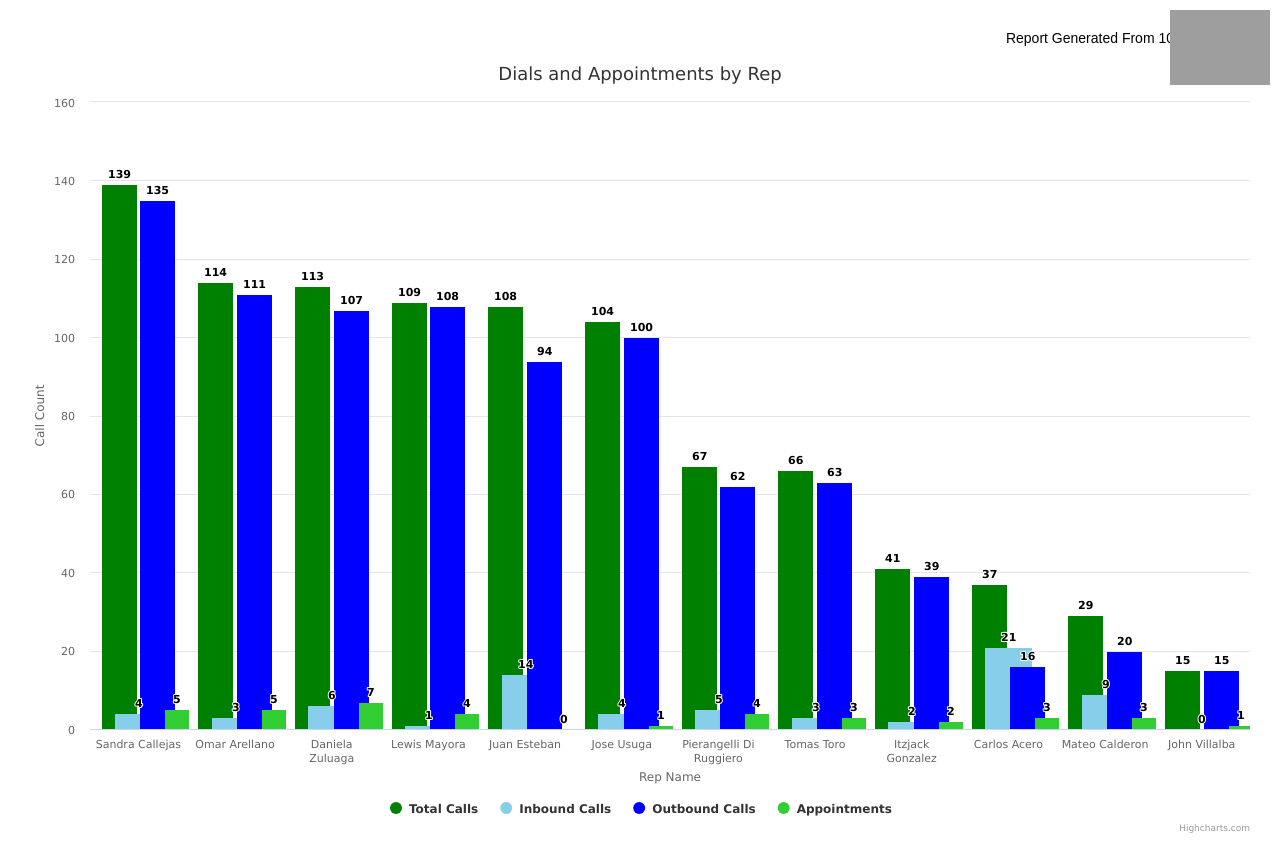
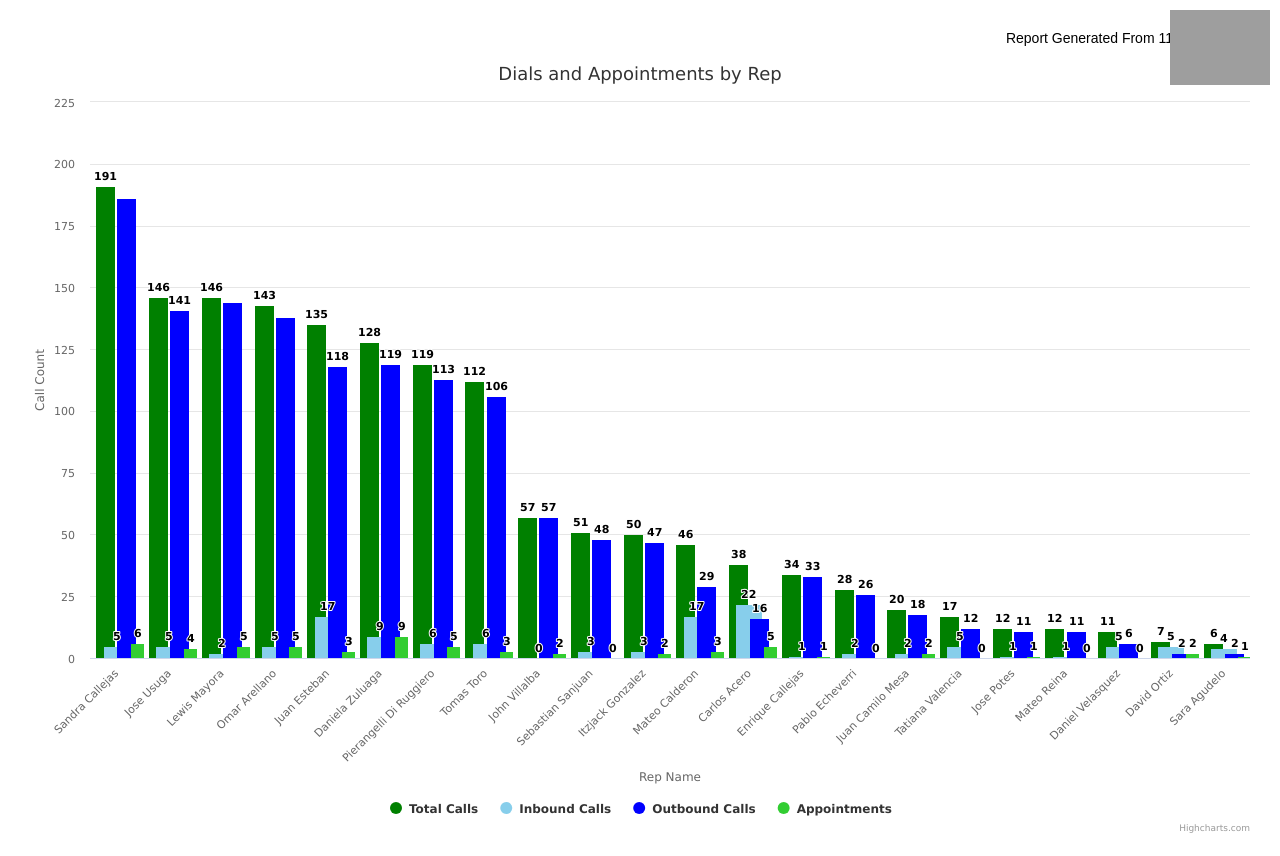
Before and after one commit to geomodi/DiALpptsSLS, a plain HTML site: page index.html in a window 1280 px wide. Drawn offline with nearby package versions, Linux system fonts and the light colour scheme; grey boxes are pictures that could not be loaded.

Commit message:
Update index.html

```diff
--- a/index.html
+++ b/index.html
@@ -37,7 +37,7 @@
 <body>
     <div class="container">
         <img src="https://github.com/geomodi/DiALpptsSLS/blob/main/wwbdc-logo.png?raw=true" alt="Company Logo" class="logo"> <!-- Logo added here -->
-        <div class="report-interval">Report Generated From 10AM to 11AM</div> <!-- Reporting interval added here -->
+        <div class="report-interval">Report Generated From 11AM to 12PM</div> <!-- Reporting interval added here -->
         <div id="container" style="height: 780px;"></div> <!-- Increased graph size by 30% -->
     </div>
 
@@ -50,7 +50,7 @@
                 text: 'Dials and Appointments by Rep'  // Updated title
             },
             xAxis: {
-                categories: ['Sandra Callejas', 'Omar Arellano', 'Daniela Zuluaga', 'Lewis Mayora', 'Juan Esteban', 'Jose Usuga', 'Pierangelli Di Ruggiero', 'Tomas Toro', 'Itzjack Gonzalez', 'Carlos Acero', 'Mateo Calderon', 'John Villalba'],
+                categories: ['Sandra Callejas', 'Jose Usuga', 'Lewis Mayora', 'Omar Arellano', 'Juan Esteban', 'Daniela Zuluaga', 'Pierangelli Di Ruggiero', 'Tomas Toro', 'John Villalba', 'Sebastian Sanjuan', 'Itzjack Gonzalez', 'Mateo Calderon', 'Carlos Acero', 'Enrique Callejas', 'Pablo Echeverri', 'Juan Camilo Mesa', 'Tatiana Valencia', 'Jose Potes', 'Mateo Reina', 'Daniel Velasquez', 'David Ortiz', 'Sara Agudelo'],
                 title: {
                     text: 'Rep Name'
                 }
@@ -75,25 +75,25 @@
             },
             series: [{
                 name: 'Total Calls',
-                data: [139, 114, 113, 109, 108, 104, 67, 66, 41, 37, 29, 15],
+                data: [191, 146, 146, 143, 135, 128, 119, 112, 57, 51, 50, 46, 38, 34, 28, 20, 17, 12, 12, 11, 7, 6],
                 color: 'green',
                 pointPadding: 0.2,
                 pointPlacement: -0.2
             }, {
                 name: 'Inbound Calls',
-                data: [4, 3, 6, 1, 14, 4, 5, 3, 2, 21, 9, 0],
+                data: [5, 5, 2, 5, 17, 9, 6, 6, 0, 3, 3, 17, 22, 1, 2, 2, 5, 1, 1, 5, 5, 4],
                 color: 'skyblue',
                 pointPadding: 0.1,
                 pointPlacement: 0.0
             }, {
                 name: 'Outbound Calls',
-                data: [135, 111, 107, 108, 94, 100, 62, 63, 39, 16, 20, 15],
+                data: [186, 141, 144, 138, 118, 119, 113, 106, 57, 48, 47, 29, 16, 33, 26, 18, 12, 11, 11, 6, 2, 2],
                 color: 'blue',
                 pointPadding: 0.2,
                 pointPlacement: 0.2
             }, {
                 name: 'Appointments',
-                data: [5.0, 5.0, 7.0, 4.0, 0.0, 1.0, 4.0, 3.0, 2.0, 3.0, 3.0, 1.0],  // Corrected to 'Record Count'
+                data: [6.0, 4.0, 5.0, 5.0, 3.0, 9.0, 5.0, 3.0, 2.0, 0.0, 2.0, 3.0, 5.0, 1.0, 0.0, 2.0, 0.0, 1.0, 0.0, 0.0, 2.0, 1.0],  // Corrected to 'Record Count'
                 color: '#32cd32', // Vibrant green color for appointments
                 pointPadding: 0.3, // Adjust padding as needed
                 pointPlacement: 0.4 // Adjust placement as needed
```
